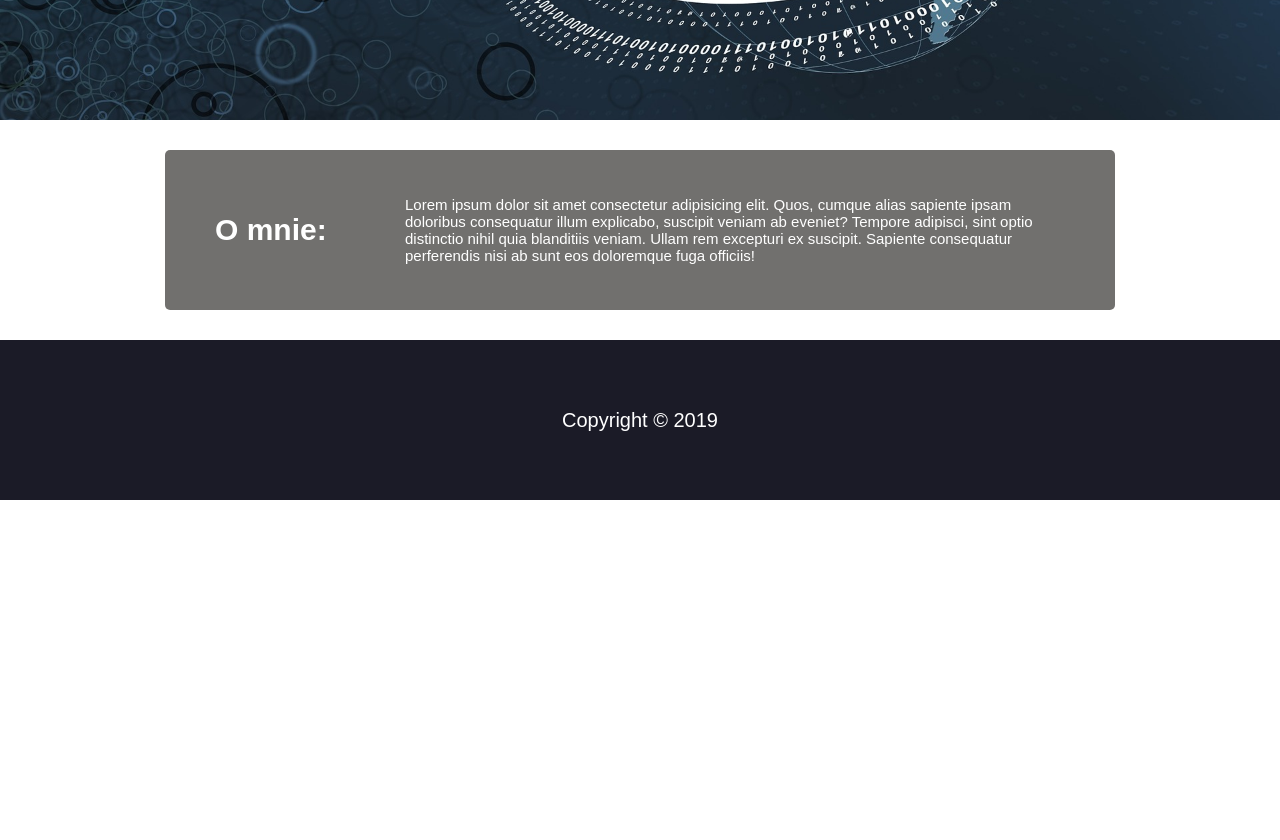
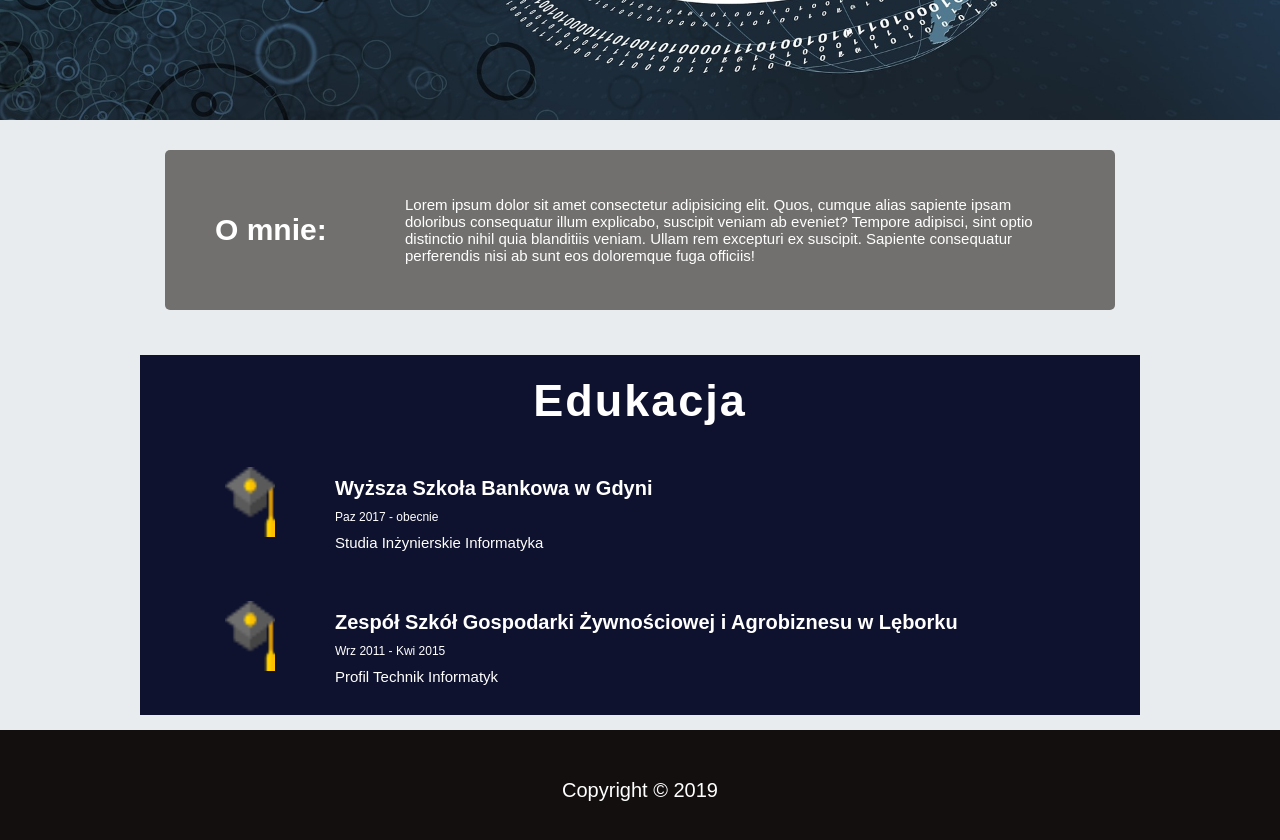
Before and after one commit to KonradPietkiewicz/Portfolio, a plain HTML site: page index.html in a window 1280 px wide. Shown: the part 680-1520 px from the top of the page. Before the commit the page ends 1180 px from the top, so only its background shows below. Drawn offline with Linux system fonts and the light colour scheme.

Commit message:
Add class education

```diff
--- a/index.html
+++ b/index.html
@@ -27,16 +27,39 @@
         <h1 class="person_name">Konrad Pietkiewicz</h1>
       </div>
     </header>
+    <div class="main">
       <section class="main-articles">
         <h1 class="about-me">O mnie:</h1>
         <p class="description">
           Lorem ipsum dolor sit amet consectetur adipisicing elit. Quos, cumque
           alias sapiente ipsam doloribus consequatur illum explicabo, suscipit
           veniam ab eveniet? Tempore adipisci, sint optio distinctio nihil quia
-        blanditiis veniam. Ullam rem excepturi ex suscipit. Sapiente consequatur
-        perferendis nisi ab sunt eos doloremque fuga officiis!
+          blanditiis veniam. Ullam rem excepturi ex suscipit. Sapiente
+          consequatur perferendis nisi ab sunt eos doloremque fuga officiis!
         </p>
       </section>
+      <section class="education">
+        <h1 class="education_intro">Edukacja</h1>
+        <article class="article">
+          <img src="assets/school.png" alt="" class="article_image" />
+          <div class="text">
+            <h3 class="article_name-school">Wyższa Szkoła Bankowa w Gdyni</h3>
+            <p class="article_year">Paz 2017 - obecnie</p>
+            <p class="article_info">Studia Inżynierskie Informatyka</p>
+          </div>
+        </article>
+        <article class="article">
+          <img src="assets/school.png" alt="" class="article_image" />
+          <div class="text">
+            <h3 class="article_name-school">
+              Zespół Szkół Gospodarki Żywnościowej i Agrobiznesu w Lęborku
+            </h3>
+            <p class="article_year">Wrz 2011 - Kwi 2015</p>
+            <p class="article_info">Profil Technik Informatyk</p>
+          </div>
+        </article>
+      </section>
+    </div>
     <footer id="footer">Konrad Pietkiewicz</footer>
     <script src="main.js"></script>
   </body>
--- a/style.css
+++ b/style.css
@@ -81,6 +81,12 @@ hr {
     font-size: 5rem;
 }
 
+.main {
+    display: flex;
+    flex-wrap: wrap;
+    background-color: #E9ECEF;
+}
+
 .main-articles {
     display: flex;
     flex-wrap: wrap;
@@ -105,10 +111,65 @@ hr {
     font-size: 1.5rem;
 }
 
+.education {
+    display: flex;
+    flex-wrap: wrap;
+    max-width: 1000px;
+    margin: 0 auto;
+    background-color: #0E122E;
+    margin-top: 15px;
+    margin-bottom: 15px;
+}
+
+.education_intro {
+    flex-basis: 100%;
+    margin: 20px 0;
+    text-align: center;
+    font-size: 4.5rem;
+    letter-spacing: 2px;
+}
+
+.article {
+    flex-basis: 100%;
+    display: flex;
+    flex-wrap: wrap;
+    padding: 20px 65px;
+}
+
+.article_image {
+    display: block;
+    width: 70px;
+    height: 70px;
+    padding-left: 20px;
+}
+
+.article .text {
+    display: inline-block;
+    flex-basis: 80%;
+}
+
+.article_name-school {
+    font-size: 2rem;
+    padding-left: 50px;
+    margin: 10px;
+}
+
+.article_year {
+    font-size: 1.2rem;
+    padding-left: 50px;
+    margin: 10px;
+}
+
+.article_info {
+    font-size: 1.5rem;
+    margin: 10px;
+    padding-left: 50px;
+}
+
 footer {
     display: flex;
-    background-color: #1B1B27;
-    height: 20vh;
+    background-color: #140F0F;
+    height: 15vh;
 }
 
 #footer {
```
Also changed, not shown: assets/school.png (added). Lines whose indentation alone changed are shown as unchanged.
